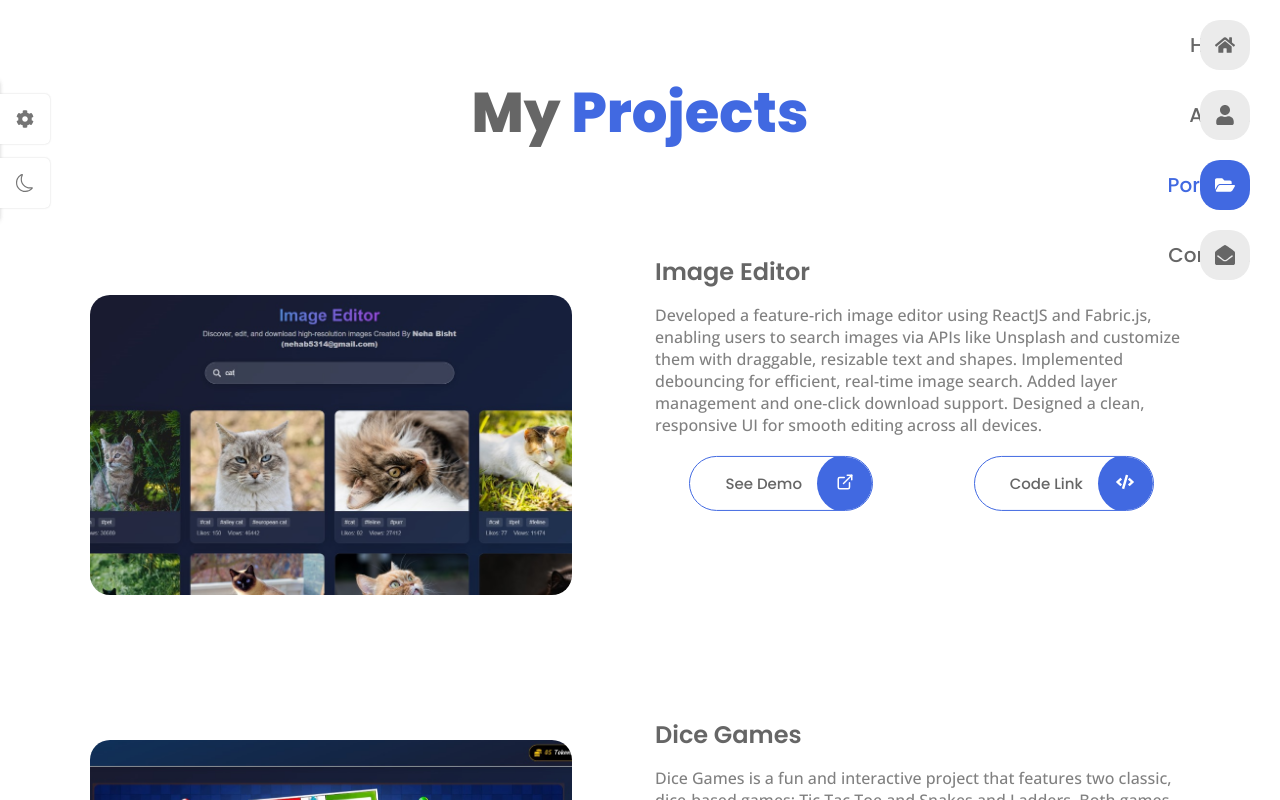
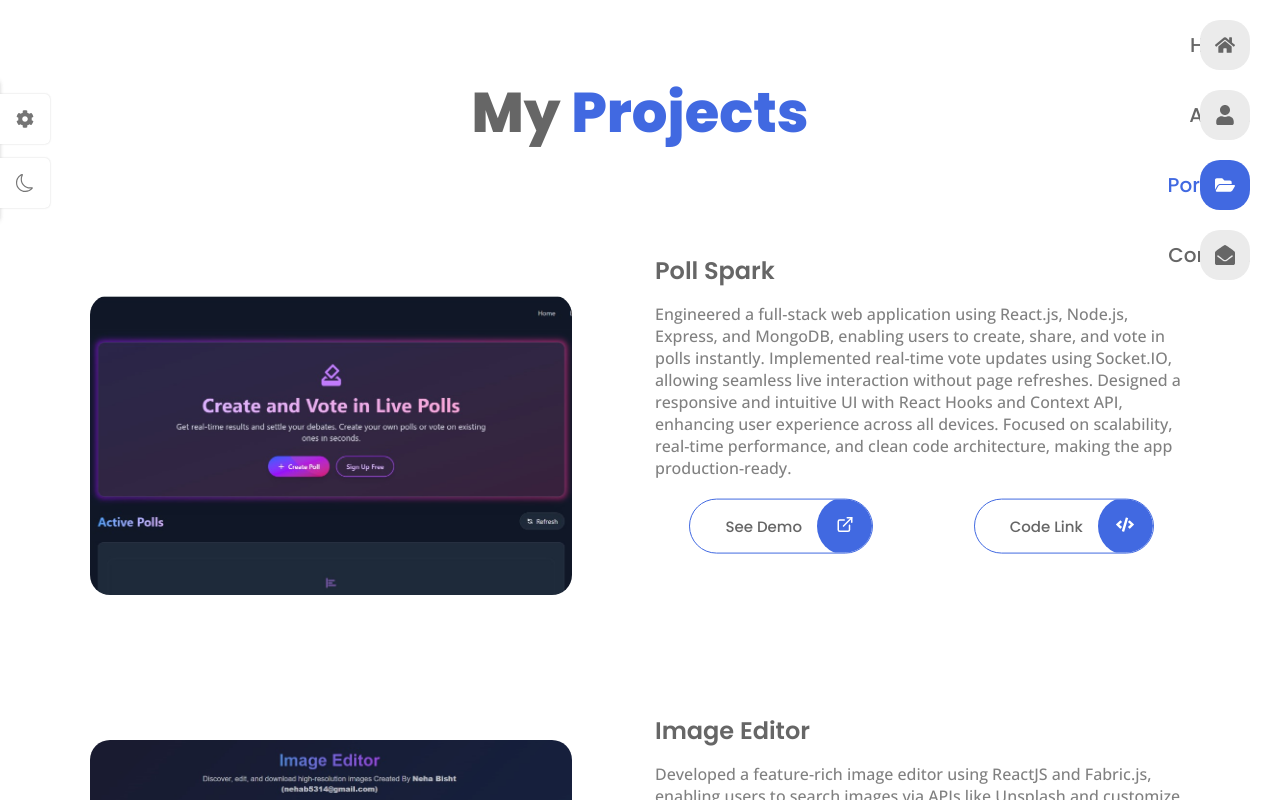
Before and after one commit to codingpartnerNB/my-portfolio, a React (Vite) app: page /portfolio in a window 1280 px wide. Shown: the top 800 px of the page. Built offline with nearby package versions, Linux system fonts and the light colour scheme.

Commit message:
Adding Poll Spark Project

```diff
--- a/src/data.jsx
+++ b/src/data.jsx
@@ -11,6 +11,7 @@ import Project3 from './assets/project-3.jpg';
 import Project4 from './assets/login-signup.jpg';
 import Project5 from './assets/Dice Game.jpg';
 import Project6 from './assets/image-editor.jpg';
+import Project7 from './assets/poll-spark.jpg';
 
 import Theme1 from './assets/blue.png';
 import Theme2 from './assets/red.png';
@@ -148,6 +149,14 @@ export const skills = [
 
 export const portfolio = [
   {
+    id: 7,
+    img: Project7,
+    title: 'Poll Spark',
+    details: 'Engineered a full-stack web application using React.js, Node.js, Express, and MongoDB, enabling users to create, share, and vote in polls instantly. Implemented real-time vote updates using Socket.IO, allowing seamless live interaction without page refreshes. Designed a responsive and intuitive UI with React Hooks and Context API, enhancing user experience across all devices. Focused on scalability, real-time performance, and clean code architecture, making the app production-ready.',
+    demoProject: 'https://poll-spark.vercel.app/',
+    gitUrl: 'https://github.com/codingpartnerNB/live-poll.git'
+  },
+  {
     id: 6,
     img: Project6,
     title: 'Image Editor',
```
Also changed, not shown: src/assets/poll-spark.jpg (added), 1 other file (tests, documents, lock files or other folders).
